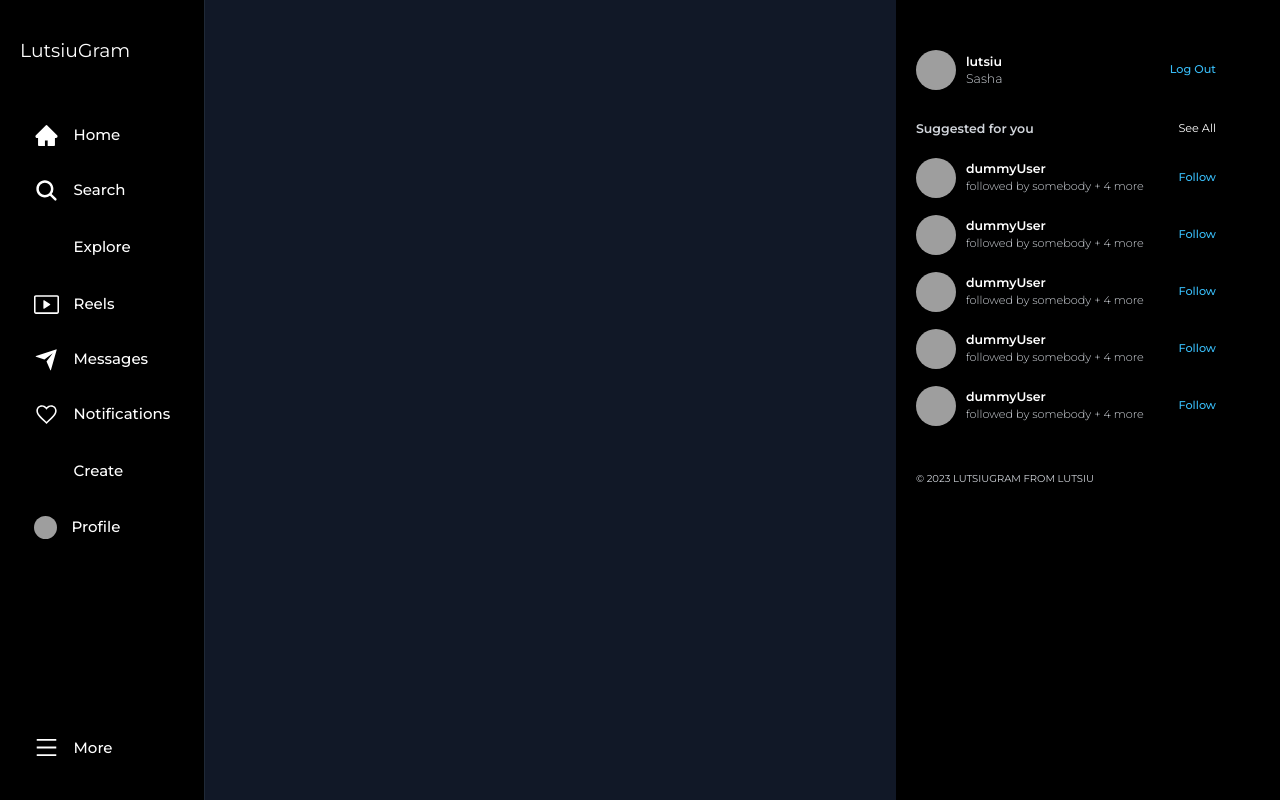
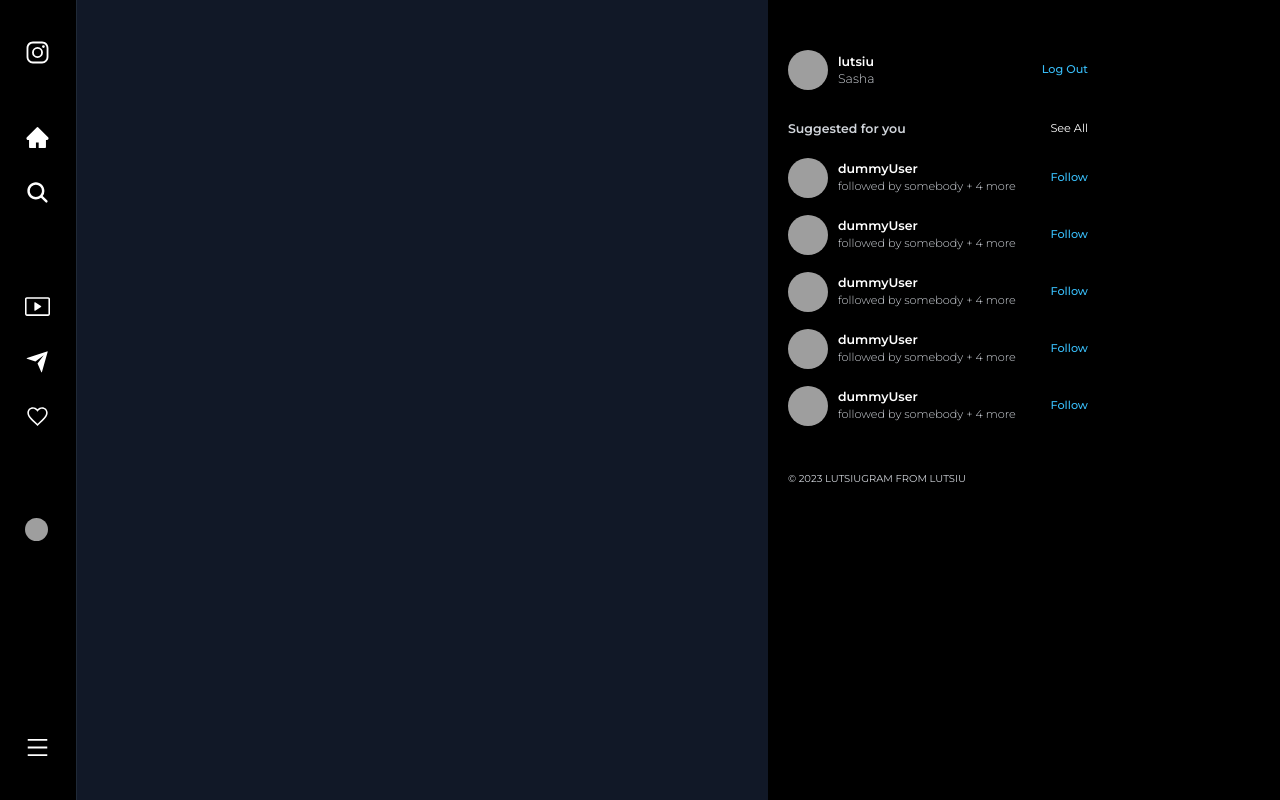
Before and after one commit to lutsiu/insta, a React (Vite) app in the folder frontend/: page /home in a window 1280 px wide. Both pictures are taken after a click on the item "Search". Built offline with nearby package versions, Linux system fonts and the light colour scheme; grey boxes are pictures that could not be loaded; some icons are missing.

Commit message:
basic redux for ui is done

```diff
--- a/frontend/src/components/HomePage/LeftSide/NavigationItem/index.tsx
+++ b/frontend/src/components/HomePage/LeftSide/NavigationItem/index.tsx
@@ -1,9 +1,12 @@
+import { useSelector } from "react-redux";
 import useGetScreenWidth from "../../../../hooks/useGetScreenWidth";
-import { INavigationItem } from "../data";
+import { INavigationItem } from "../hooks/useGetLeftMenuData";
 import styles from './styles.module.scss'
+import { ReduxState } from "../../../../redux/stateInterface";
 export default function NavigationItem(props: INavigationItem) {
   const { icon, handleOnClick, content } = props;
   const width = useGetScreenWidth();
+  const ui = useSelector((state: ReduxState) => state.ui);
   return (
     <li
       onClick={handleOnClick}
@@ -15,7 +18,7 @@ export default function NavigationItem(props: INavigationItem) {
         </div>
       )}
       {content !== "Profile" && <div>{icon}</div>}
-      {width >= 1200 && <p className="text-2xl font-medium">{content}</p>}
+      {width >= 1200 && !ui?.shrinkLeftMenu && <p className="text-2xl font-medium">{content}</p>}
     </li>
   );
 }
--- a/frontend/src/components/HomePage/LeftSide/data/index.tsx
+++ /dev/null
@@ -1,98 +0,0 @@
-import { AiFillHome } from "react-icons/ai";
-import { IoSearch } from "react-icons/io5";
-import { FaRegCompass } from "react-icons/fa6";
-import { GoVideo } from "react-icons/go";
-import { RiSendPlaneFill } from "react-icons/ri";
-import { IoMdHeartEmpty } from "react-icons/io";
-import { PiPlusSquareLight } from "react-icons/pi";
-import { AiOutlineMenu } from "react-icons/ai";
-
-function handleClickHomeItem() {
-  console.log("home")
-}
-
-function handleSearchItem() {
-  console.log("search")
-}
-
-function handleExploreItem() {
-  console.log("explore")
-}
-
-function handleReelsItem() {
-  console.log("reels")
-}
-
-function handleMessagesItem() {
-  console.log("messages")
-}
-
-function handleNotificationItem() {
-  console.log("notification")
-}
-
-function handleCreateItem() {
-  console.log("create")
-}
-
-function handleProfileItem() {
-  console.log("profile")
-}
-
-function handleMoreItem() {
-  console.log("more");
-}
-
-export interface INavigationItem {
-  icon: React.ReactNode;
-  handleOnClick: () => void;
-  content: string
-}
-
-export const navigationItems: INavigationItem[] = [
-  {
-    icon: <AiFillHome className="w-[2.5rem] h-[2.5rem]" />,
-    handleOnClick: handleClickHomeItem,
-    content: "Home"
-  },
-  {
-    icon: <IoSearch className="w-[2.5rem] h-[2.5rem]" />,
-    handleOnClick: handleSearchItem,
-    content: "Search"
-  },
-  {
-    icon: <FaRegCompass className="w-[2.5rem] h-[2.5rem]" />,
-    handleOnClick: handleExploreItem,
-    content: "Explore"
-  },
-  {
-    icon: <GoVideo className="w-[2.5rem] h-[2.5rem]" />,
-    handleOnClick: handleReelsItem,
-    content: "Reels"
-  },
-  {
-    icon: <RiSendPlaneFill className="w-[2.5rem] h-[2.5rem]" />,
-    handleOnClick: handleMessagesItem,
-    content: "Messages"
-  },
-  {
-    icon: <IoMdHeartEmpty className="w-[2.5rem] h-[2.5rem]" />,
-    handleOnClick: handleNotificationItem,
-    content: "Notifications"
-  },
-  {
-    icon: <PiPlusSquareLight className="w-[2.5rem] h-[2.5rem]" />,
-    handleOnClick: handleCreateItem,
-    content: "Create"
-  },
-  {
-    icon: <img src="https://sklepotaku.pl/userdata/public/news/images/4.jpg" alt="User icon" className="w-full h-full object-cover" />,
-    handleOnClick: handleProfileItem,
-    content: "Profile"
-  },
-  {
-    icon: <AiOutlineMenu className="w-[2.5rem] h-[2.5rem]" />,
-    handleOnClick: handleMoreItem,
-    content: "More"
-  },
-];
--- /dev/null
+++ b/frontend/src/components/HomePage/LeftSide/hooks/useGetLeftMenuData.tsx
@@ -0,0 +1,121 @@
+import { AiFillHome } from "react-icons/ai";
+import { IoSearch } from "react-icons/io5";
+import { FaRegCompass } from "react-icons/fa6";
+import { GoVideo } from "react-icons/go";
+import { RiSendPlaneFill } from "react-icons/ri";
+import { IoMdHeartEmpty } from "react-icons/io";
+import { PiPlusSquareLight } from "react-icons/pi";
+import { AiOutlineMenu } from "react-icons/ai";
+import { useDispatch, useSelector } from "react-redux";
+import { ReduxState } from "../../../../redux/stateInterface";
+import {
+  setCreateIsOpened,
+  setExploreIsOpened,
+  setHomeIsOpened,
+  setMessagesAreOpened,
+  setMoreIsOpened,
+  setNotificationsAreOpened,
+  setProfileIsOpened,
+  setReelsAreOpened,
+  setSearchIsOpened,
+  setCloseAll,
+} from "../../../../redux/ui/index";
+export interface INavigationItem {
+  icon: React.ReactNode;
+  handleOnClick: () => void;
+  content: string;
+}
+export default function useGetLeftMenuData() {
+  const ui = useSelector((state: ReduxState) => state.ui);
+  const dispatch = useDispatch();
+
+  function handleClickHomeItem() {
+    dispatch(setSearchIsOpened({showField: true, shrinkLeftMenu:  false}));
+  }
+
+  function handleSearchItem() {
+    dispatch(setSearchIsOpened({showField: false, shrinkLeftMenu: true}));
+  }
+
+  function handleExploreItem() {
+    console.log("explore");
+  }
+
+  function handleReelsItem() {
+    console.log("reels");
+  }
+
+  function handleMessagesItem() {
+    console.log("messages");
+  }
+
+  function handleNotificationItem() {
+    console.log("notification");
+  }
+
+  function handleCreateItem() {
+    console.log("create");
+  }
+
+  function handleProfileItem() {
+    console.log("profile");
+  }
+
+  function handleMoreItem() {
+    console.log("more");
+  }
+  const navigationItems: INavigationItem[] = [
+    {
+      icon: <AiFillHome className="w-[2.5rem] h-[2.5rem]" />,
+      handleOnClick: handleClickHomeItem,
+      content: "Home",
+    },
+    {
+      icon: <IoSearch className="w-[2.5rem] h-[2.5rem]" />,
+      handleOnClick: handleSearchItem,
+      content: "Search",
+    },
+    {
+      icon: <FaRegCompass className="w-[2.5rem] h-[2.5rem]" />,
+      handleOnClick: handleExploreItem,
+      content: "Explore",
+    },
+    {
+      icon: <GoVideo className="w-[2.5rem] h-[2.5rem]" />,
+      handleOnClick: handleReelsItem,
+      content: "Reels",
+    },
+    {
+      icon: <RiSendPlaneFill className="w-[2.5rem] h-[2.5rem]" />,
+      handleOnClick: handleMessagesItem,
+      content: "Messages",
+    },
+    {
+      icon: <IoMdHeartEmpty className="w-[2.5rem] h-[2.5rem]" />,
+      handleOnClick: handleNotificationItem,
+      content: "Notifications",
+    },
+    {
+      icon: <PiPlusSquareLight className="w-[2.5rem] h-[2.5rem]" />,
+      handleOnClick: handleCreateItem,
+      content: "Create",
+    },
+    {
+      icon: (
+        <img
+          src="https://sklepotaku.pl/userdata/public/news/images/4.jpg"
+          alt="User icon"
+          className="w-full h-full object-cover"
+        />
+      ),
+      handleOnClick: handleProfileItem,
+      content: "Profile",
+    },
+    {
+      icon: <AiOutlineMenu className="w-[2.5rem] h-[2.5rem]" />,
+      handleOnClick: handleMoreItem,
+      content: "More",
+    },
+  ];
+  return navigationItems;
+}
--- a/frontend/src/components/HomePage/LeftSide/index.tsx
+++ b/frontend/src/components/HomePage/LeftSide/index.tsx
@@ -1,16 +1,25 @@
 import useGetScreenWidth from "../../../hooks/useGetScreenWidth";
 import NavigationItem from "./NavigationItem";
-import { navigationItems } from "./data/index";
+import useGetLeftMenuData  from "./hooks/useGetLeftMenuData";
 import { IoLogoInstagram } from "react-icons/io5";
+import styles from './styles.module.scss';
+import { useSelector } from "react-redux";
+import { ReduxState } from "../../../redux/stateInterface";
 export default function LeftSide() {
   const width = useGetScreenWidth();
+  const data = useGetLeftMenuData();
+  const ui = useSelector((state: ReduxState) => state.ui);
+
+  console.log(styles)
   return (
-    <div className="lg:w-[6%] xl:w-[16%] h-screen px-[1rem] pt-[4rem] flex flex-col border-r-[1px] border-gray-800">
-      {width >= 1200 && <h1 className="text-3xl pl-[1rem] ">LutsiuGram</h1>}
-      {width <1200 && <div className="w-fit mx-auto"><IoLogoInstagram className="w-[2.5rem] h-[2.5rem]"/></div>}
-      <ul className="w-fit lg:mx-auto 2xl:mx-0  mt-[5rem] flex flex-col gap-[1rem] flex-1 ">
-        {navigationItems.map((item, i) => {
-          const lastIndex = navigationItems.length - 1;
+    <div
+    className={`
+     h-screen px-[1rem] pt-[4rem] flex flex-col border-r-[1px] border-gray-800 ${ui?.shrinkLeftMenu ? styles['container-shrinked'] : ""}`}>
+      {width >= 1200 && !ui?.shrinkLeftMenu && <h1 className="text-3xl pl-[1rem] ">LutsiuGram</h1>}
+      {width < 1200 || ui?.shrinkLeftMenu && <div className="w-fit mx-auto"><IoLogoInstagram className="w-[2.5rem] h-[2.5rem]"/></div>}
+      <ul className={`${styles.ul} ${ui?.shrinkLeftMenu ? styles["ul-shrinked"] : ""} mt-[5rem] flex flex-col gap-[1rem] flex-1`}>
+        {data.map((item, i) => {
+          const lastIndex = data.length - 1;
           if (i !== lastIndex) {
             return <NavigationItem {...item} key={i} />;
           }
--- /dev/null
+++ b/frontend/src/components/HomePage/LeftSide/styles.module.scss
@@ -0,0 +1,14 @@
+.container  {
+  width: 16% !important;
+  &-shrinked {
+    width: 6% !important;
+  }
+}
+.ul {
+  @apply lg:w-fit lg:mx-auto xl:w-auto  2xl:mx-0;
+  &-shrinked {
+    margin-left: auto !important;
+    margin-right: auto !important;
+    width: fit-content !important;
+  }
+}
--- a/frontend/src/main.tsx
+++ b/frontend/src/main.tsx
@@ -8,11 +8,12 @@ import storage from "redux-persist/lib/storage";
 import { PersistGate } from "redux-persist/integration/react";
 import thunk from "redux-thunk";
 import userReducer from "./redux/user/index.ts";
-
+import uiReducer from './redux/ui/index.ts';
 const persistConfig = { key: "root", storage, version: 1, };
 
 const rootReducer = combineReducers({
   user: userReducer,
+  ui: uiReducer,
 });
 
 const persistedReducer = persistReducer(persistConfig, rootReducer);
--- a/frontend/src/pages/Home/index.tsx
+++ b/frontend/src/pages/Home/index.tsx
@@ -3,14 +3,24 @@ import RightSide from "../../components/HomePage/RightSide";
 import useGetScreenWidth from "../../hooks/useGetScreenWidth";
 
 export default function Home() {
-
   const width = useGetScreenWidth();
 
   return (
-    <main className="flex">
-      <LeftSide/>
-      <div className="bg-gray-900 w-[54%] h-screen"></div>
-      {width > 1200 && <RightSide/>}
-    </main>
-  )
+    <>
+      {width >= 768 && (
+        <main className="flex">
+          <LeftSide />
+          <div className="bg-gray-900 w-[54%] h-screen"></div>
+          {width > 1200 && <RightSide />}
+        </main>
+      )}
+      {width < 768 && (
+        <main className="flex relative">
+
+          <div className="bg-gray-900 w-[54%] h-screen"></div>
+
+        </main>
+      )}
+    </>
+  );
 }
--- a/frontend/src/redux/stateInterface.ts
+++ b/frontend/src/redux/stateInterface.ts
@@ -1,5 +1,7 @@
+import { IUIState } from "./ui/interfaces";
 import { IUserState } from "./user/interfaces";
 
 export interface ReduxState {
   user: IUserState
+  ui: IUIState;
 }
--- /dev/null
+++ b/frontend/src/redux/ui/index.ts
@@ -0,0 +1,86 @@
+import { createSlice } from "@reduxjs/toolkit";
+import { UI, IUIPayload } from "./interfaces";
+
+const initialState: UI = {
+  exploreIsOpened: false,
+  createIsOpened: false,
+  homeIsOpened: true,
+  moreIsOpened: false,
+  notificationsAreOpened: false,
+  profileIsOpened: false,
+  reelsAreOpened: false,
+  searchIsOpened: false,
+  messagesAreOpened: false,
+  shrinkLeftMenu: false,
+};
+
+const UISlice = createSlice({
+  name: "ui",
+  initialState,
+  reducers: {
+    setHomeIsOpened: (state, action: IUIPayload) => {
+      const { showField, shrinkLeftMenu } = action.payload;
+      state.homeIsOpened = showField;
+      state.shrinkLeftMenu = shrinkLeftMenu;
+    },
+    setSearchIsOpened: (state, action: IUIPayload) => {
+      const { showField, shrinkLeftMenu } = action.payload;
+      state.searchIsOpened = showField;
+      state.shrinkLeftMenu = shrinkLeftMenu;
+    },
+    setExploreIsOpened: (state, action: IUIPayload) => {
+      const { showField, shrinkLeftMenu } = action.payload;
+      state.exploreIsOpened = showField;
+      state.shrinkLeftMenu = shrinkLeftMenu;
+    },
+    setReelsAreOpened: (state, action: IUIPayload) => {
+      const { showField, shrinkLeftMenu } = action.payload;
+      state.reelsAreOpened = showField;
+      state.shrinkLeftMenu = shrinkLeftMenu;
+    },
+    setMessagesAreOpened: (state, action: IUIPayload) => {
+      const { showField, shrinkLeftMenu } = action.payload;
+      state.messagesAreOpened = showField;
+      state.shrinkLeftMenu = shrinkLeftMenu;
+    },
+    setNotificationsAreOpened: (state, action: IUIPayload) => {
+      const { showField, shrinkLeftMenu } = action.payload;
+      state.notificationsAreOpened = showField;
+      state.shrinkLeftMenu = shrinkLeftMenu;
+    },
+    setCreateIsOpened: (state, action: IUIPayload) => {
+      const { showField, shrinkLeftMenu } = action.payload;
+      state.createIsOpened = showField;
+      state.shrinkLeftMenu = shrinkLeftMenu;
+    },
+    setProfileIsOpened: (state, action: IUIPayload) => {
+      const { showField, shrinkLeftMenu } = action.payload;
+      state.profileIsOpened = showField;
+      state.shrinkLeftMenu = shrinkLeftMenu;
+    },
+    setMoreIsOpened: (state, action: IUIPayload) => {
+      const { showField, shrinkLeftMenu } = action.payload;
+      state.moreIsOpened = showField;
+      state.shrinkLeftMenu = shrinkLeftMenu;
+    },
+    setCloseAll: (state) => {
+      for (const key in state) {
+        console.log(key);
+      }
+    },
+  },
+});
+
+export default UISlice.reducer;
+export const {
+  setCreateIsOpened,
+  setExploreIsOpened,
+  setHomeIsOpened,
+  setMessagesAreOpened,
+  setMoreIsOpened,
+  setNotificationsAreOpened,
+  setProfileIsOpened,
+  setReelsAreOpened,
+  setSearchIsOpened,
+  setCloseAll,
+} = UISlice.actions;
--- /dev/null
+++ b/frontend/src/redux/ui/interfaces.ts
@@ -0,0 +1,21 @@
+export type IUIState =  null | UI;
+
+export interface UI {
+  searchIsOpened: boolean,
+  exploreIsOpened: boolean,
+  reelsAreOpened: boolean,
+  messagesAreOpened: boolean,
+  notificationsAreOpened: boolean;
+  createIsOpened: boolean;
+  profileIsOpened: boolean
+  moreIsOpened: boolean;
+  homeIsOpened: boolean
+  shrinkLeftMenu: boolean,
+}
+
+export interface IUIPayload {
+  payload: {
+    shrinkLeftMenu: boolean,
+    showField: boolean,
+  }
+}
--- a/frontend/src/redux/user/interfaces.ts
+++ b/frontend/src/redux/user/interfaces.ts
@@ -1,8 +1,8 @@
 import { IUser } from "../../interfaces/models"
 
-export interface IUserState {
-  user: null | IUser
-}
+export type IUserState =  null | IUser
+
+
 
 export interface LoginAction {
   payload: {
```
Also changed, not shown: frontend/src/interfaces/models.ts (line endings or trailing spaces).
